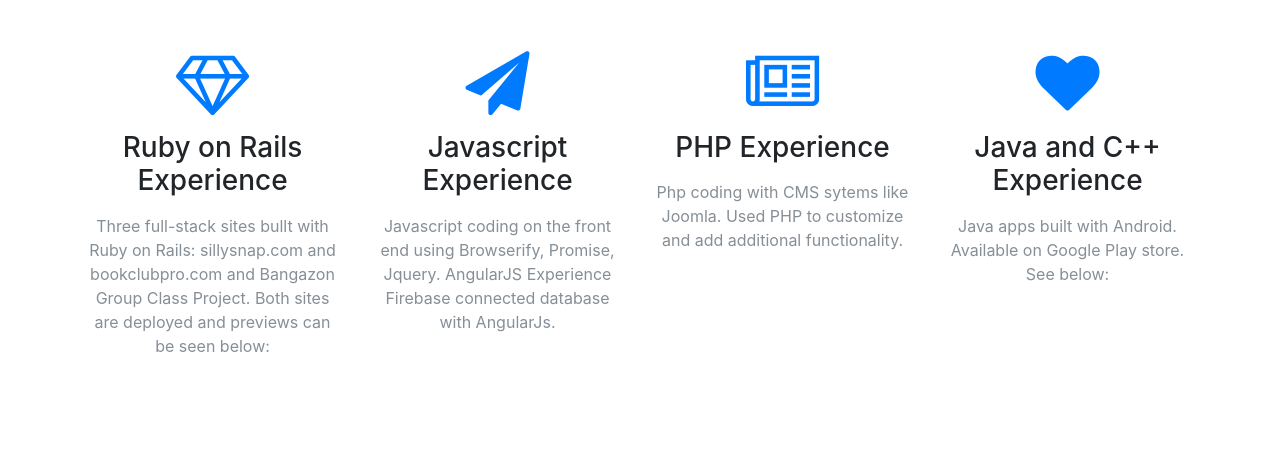
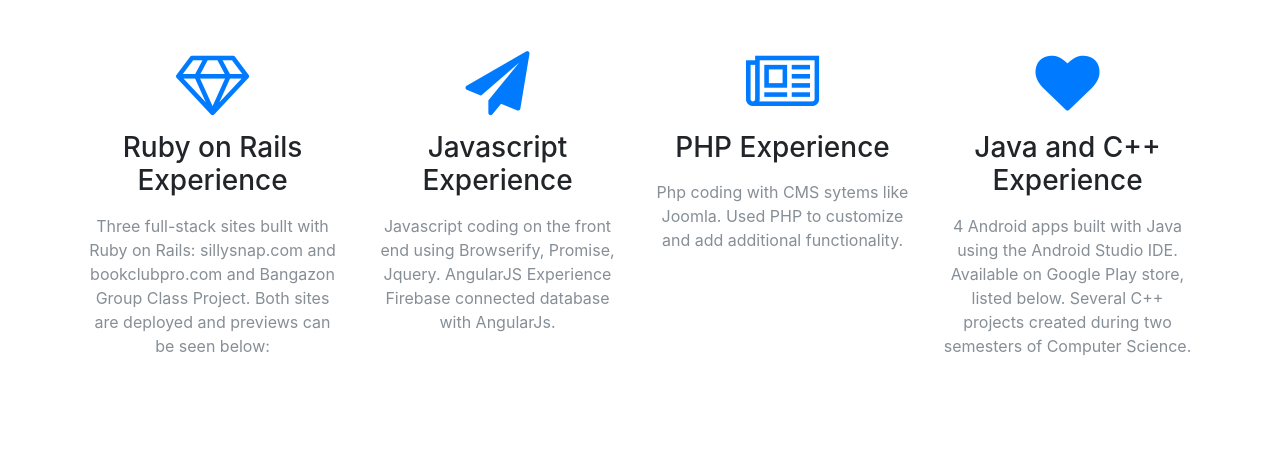
Before and after one commit to jimvickery/jimvickery.github.io, a website with bundled scripts: page index.html in a window 1280 px wide. Shown: the part 1514-1978 px from the top of the page. Built offline with nearby package versions, Linux system fonts and the light colour scheme.

Commit message:
added to java description

```diff
--- a/index.html
+++ b/index.html
@@ -128,7 +128,7 @@
             <div class="service-box mt-5 mx-auto">
               <i class="fa fa-4x fa-heart text-primary mb-3 sr-icons"></i>
               <h3 class="mb-3">Java and C++ Experience</h3>
-              <p class="text-muted mb-0">Java apps built with Android. Available on Google Play store. See below:</p>
+              <p class="text-muted mb-0">4 Android apps built with Java using the Android Studio IDE. Available on Google Play store, listed below. Several C++ projects created during two semesters of Computer Science. </p>
             </div>
           </div>
         </div>
```
